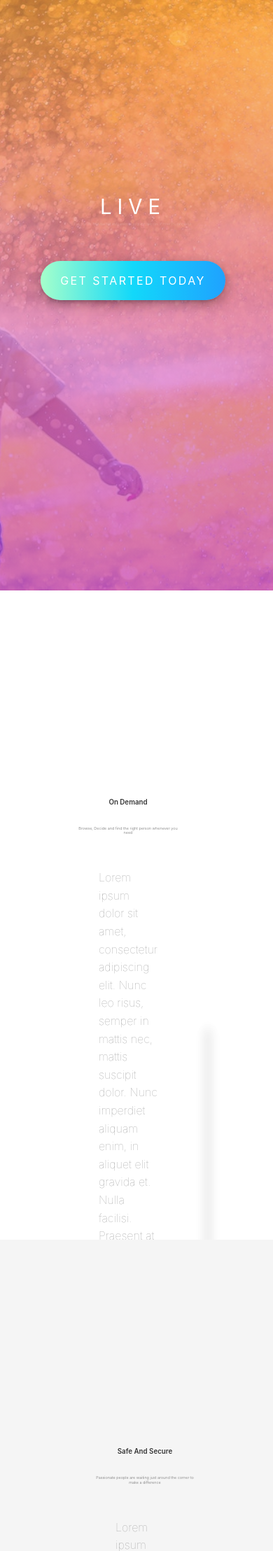
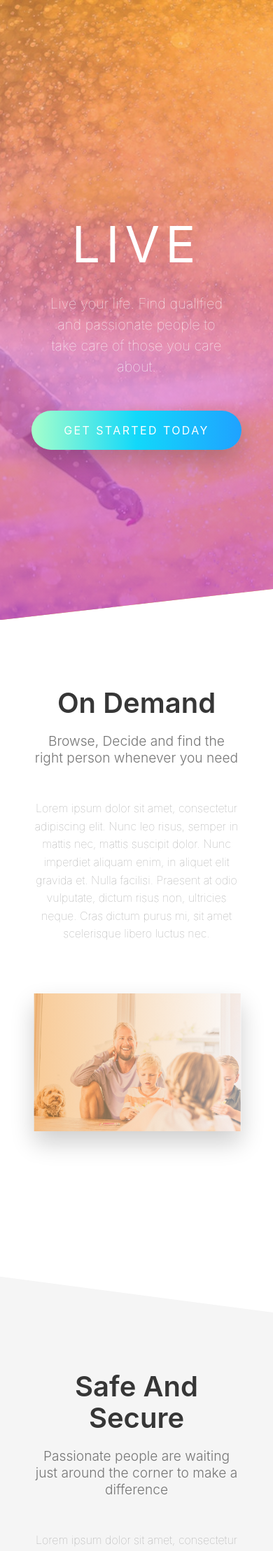
Before and after one commit to sanderhelleso/live, a PHP site: page / in a window 390 px wide. Shown: the top 2217 px of the page at 70% size. Run offline with PHP 8.4, Linux system fonts and the light colour scheme.

Commit message:
finsihed media queries for landing page and added login header to login page containing required style files

```diff
--- a/head/head.php
+++ b/head/head.php
@@ -41,7 +41,7 @@
     <link rel="stylesheet" type="text/css" media="screen" href="./public/css/main.css" />
     <link rel="stylesheet" type="text/css" media="screen" href="./public/css/landing.css" />
 
-    <script src="https://cdn.jsdelivr.net/npm/feather-icons/dist/feather.min.js"></script>
+    <script src="./public/js/navbar.js"></script>
     <script src="./public/js/landing.js"></script>
 
     <title>Home</title>
--- a/head/loginHead.php
+++ b/head/loginHead.php
@@ -36,8 +36,13 @@
 
     <link rel="icon" href="/URL/TO/ICON" type="image/gif" sizes="16x16">
 
+    <link rel="stylesheet" type="text/css" media="screen" href="../public/css/animate.css" />
+    <link rel="stylesheet" type="text/css" media="screen" href="../public/css/bulma.min.css" />
     <link rel="stylesheet" type="text/css" media="screen" href="../public/css/main.css" />
     <link rel="stylesheet" type="text/css" media="screen" href="../public/css/login.css" />
 
+    <script src="https://cdn.jsdelivr.net/npm/feather-icons/dist/feather.min.js"></script>
+    <script src="../public/js/navbar.js"></script>
+
     <title>Login</title>
 </head>
--- a/index.php
+++ b/index.php
@@ -5,8 +5,5 @@
 <?php include("nav/nav.php"); ?>
 <?php include("landing/landing.php"); ?>
 <?php include("footer/footer.php"); ?>
-<script>
-    feather.replace();
-</script>
 </body>
 </html>
--- a/landing/landing.php
+++ b/landing/landing.php
@@ -2,14 +2,14 @@
 <main class="site-content">
     <div id="hero">
         <div id="hero-banner" class="has-text-centered animated fadeIn">
-            <h1>LIVE</h1>
-            <h5>Live your life. Find qualified and passionate people to take care of those you care about.</h5>
-            <a class="button" href="/signup/signup.php">Get started today</a>
+            <h1 class="animated fadeInUp">LIVE</h1>
+            <h5 class="animated fadeIn">Live your life. Find qualified and passionate people to take care of those you care about.</h5>
+            <a class="button animated fadeInDown" href="/signup/signup.php">Get started today</a>
         </div>
     </div>
     <section class="section has-text-centered">
         <div class="container">
-            <div class="columns is-mobile is-centered is-vcentered">
+            <div class="columns is-desktop is-centered is-vcentered">
                 <div class="column">
                 <h2 class="title">On demand</h1>
                     <h5 class="subtitle">
@@ -29,7 +29,7 @@
     </section>
     <section class="section has-text-centered">
         <div class="container">
-            <div class="columns is-mobile is-centered is-vcentered">
+            <div class="columns is-desktop is-centered is-vcentered">
                 <div class="column">
                     <figure class="image figure-overlay figure-overlay-2">
                         <img src="./public/img/landing/section2.jpg" alt="Passionate people are waiting just around the corner to make a difference">
@@ -49,7 +49,7 @@
     </section>
     <section class="section has-text-centered">
         <div class="container">
-            <div class="columns is-mobile is-centered is-vcentered">
+            <div class="columns is-desktop is-centered is-vcentered">
                 <div class="column">
                     <h2 class="title">Help each other</h1>
                     <h5 class="subtitle">
--- a/nav/nav.php
+++ b/nav/nav.php
@@ -3,13 +3,15 @@
 <header>
     <nav id="main-navbar" class="navbar is-fixed-top box" role="navigation" aria-label="main navigation">
         <div class="navbar-brand">
-            <a class="navbar-item" href="/">
-            <span id="navbar-logo">LIVE</span>
+            <a class="navbar-item" href="/"><span id="navbar-logo">LIVE</span></a>
+            <a role="button" class="navbar-burger" data-target="main-navbar-menu" aria-label="menu" aria-expanded="false">
+                <span aria-hidden="true"></span>
+                <span aria-hidden="true"></span>
+                <span aria-hidden="true"></span>
             </a>
         </div>
 
-        <div id="main-navbar-menu" class="navbar-menu">
-
+        <div id="main-navbar-menu" class="navbar-menu animated fadeIn">
             <div class="navbar-end">
                 <div class="navbar-item">
                     <div class="buttons">
--- a/public/css/landing.css
+++ b/public/css/landing.css
@@ -7,8 +7,10 @@
 	background-repeat: no-repeat;
     background-attachment: fixed;
     background-position: center center;
-    min-height: 100vh;
+    min-height: 105vh;
     position: relative;
+    -webkit-clip-path: polygon(0 0, 100% 0, 100% 95%, 0 100%);
+    clip-path: polygon(0 0, 100% 0, 100% 95%, 0 100%);
 }
 
 #hero-banner {
@@ -20,13 +22,13 @@
 }
 
 #hero-banner h1 {
-    font-size: 7.5vw;
+    font-size: 6.5rem;
     letter-spacing: 0.5rem;
 }
 
 #hero-banner h5 {
     opacity: 0.6;
-    font-size: 1.1vw;
+    font-size: 1.15rem;
     max-width: 400px;
     font-weight: 100;
 }
@@ -35,7 +37,8 @@
     margin: 3rem 0;
     padding: 1.75rem;
     min-height: 3rem;
-    min-width: 75%;
+    min-width: 300px;
+    max-width: 350px;
     background: #1FA2FF;  /* fallback for old browsers */
     background: -webkit-linear-gradient(to right, #A6FFCB, #12D8FA, #1FA2FF);  /* Chrome 10-25, Safari 5.1-6 */
     background: linear-gradient(to right, #A6FFCB, #12D8FA, #1FA2FF); /* W3C, IE 10+/ Edge, Firefox 16+, Chrome 26+, Opera 12+, Safari 7+ */
@@ -44,9 +47,13 @@
     text-transform: uppercase;
     letter-spacing: 0.15rem;
     color: #ffffff;
-    -webkit-box-shadow: 0 8px 17px 2px rgba(0,0,0,0.14), 0 3px 14px 2px rgba(0,0,0,0.12), 0 5px 5px -3px rgba(0,0,0,0.2);
-    box-shadow: 0 8px 17px 2px rgba(0,0,0,0.14), 0 3px 14px 2px rgba(0,0,0,0.12), 0 5px 5px -3px rgba(0,0,0,0.2);
+    box-shadow: 0 16px 32px rgba(10, 10, 10, .2);
     font-weight: 400;
+    transition: 0.3s ease-in-out;
+}
+
+#hero-banner a:hover , #get-started-section a:hover {
+    box-shadow: 0 16px 32px rgba(10, 10, 10, .4);
 }
 
 .section {
@@ -58,46 +65,57 @@
 }
 
 .section:nth-child(3) {
+    padding: 9rem 0;
     background-color: #f5f5f5;
+    -webkit-clip-path: polygon(0 1%, 100% 6%, 100% 94%, 0 100%);
+    clip-path: polygon(0 1%, 100% 6%, 100% 94%, 0 100%);
 }
 
 .section .title {
     margin: 7rem 0 3rem 0;
-    font-size: 2.5vw;
+    font-size: 3rem;
     text-transform: capitalize;
 }
 
 .section .subtitle {
     font-weight: 300;
-    font-size: 1.40vw;
+    font-size: 1.25rem;
     max-width: 85%;
     margin: 0 auto;
     color: #757575;
 }
 
+.section .columns .column:nth-child(1) {
+    margin-right: 1.5rem;
+}
+
+.section .columns .column:nth-child(2) {
+    margin-left: 1.5rem;
+}
+
 .section p {
     color: #9e9e9e;
-    margin: 3rem;
+    margin: 2rem;
     font-weight: 100;
     text-align: left;
 }
 
 .section figure {
-    height: 20rem;
     width: 101%;
     -webkit-box-shadow: 0 8px 17px 2px rgba(0,0,0,0.14), 0 3px 14px 2px rgba(0,0,0,0.12), 0 5px 5px -3px rgba(0,0,0,0.2);
-    box-shadow: 0 8px 17px 2px rgba(0,0,0,0.14), 0 3px 14px 2px rgba(0,0,0,0.12), 0 5px 5px -3px rgba(0,0,0,0.2);
+    box-shadow: 0 16px 32px rgba(10, 10, 10, .2);
 }
 
 .section figure img {
-    margin: 4rem 0 2rem 0;
+    margin: 8rem 0 2rem 0;
     height: 100%;
+    width: 101%;
 }
 
 .section .container {
-    max-width: 70%;
+    max-width: 72.5%;
     position: absolute;
-    top: 20%;
+    top: 15%;
     left: 50%;
     transform: translate(-50%);
 }
@@ -113,7 +131,7 @@
     top: 0;
     left: 0;
     height: 100%;
-    width: 100%;
+    width: 100.25%;
 }
 
 .figure-overlay-1::after {
@@ -150,8 +168,162 @@
     min-width: 300px;
 }
 
+#get-started-section .container {
+    top: 22.5%;
+}
+
+
 @media screen and (min-height: 1200px) {
     .section {
         min-height: 80vh;
     }
+
+    #get-started-section {
+        min-height: 50vh;
+    }
 }
+
+@media screen and (min-width: 1600px) {
+
+    #hero-banner h1 {
+        font-size: 8.5rem;
+    }
+
+    #hero-banner h5 {
+        font-size: 1.5rem;
+        max-width: 500px;
+    }
+
+    #hero-banner a, #get-started-section a {
+        font-size: 1.5rem;
+        padding: 2.5rem;
+        min-width: 400px;
+        max-width: 450px;
+    }
+
+    .section p {
+        font-size: 1.2rem;
+    }
+
+    .section .title {
+        font-size: 3.5rem;
+    }
+
+    .section .subtitle {
+        font-size: 1.5rem;
+        margin-bottom: 3rem;
+    }
+}
+
+
+
+@media screen and (max-width: 1100px) {
+
+    .section .columns .column:nth-child(1) {
+        margin-right: 0;
+    }
+
+    .section .columns .column:nth-child(2) {
+        margin-left: 0;
+    }
+
+    #hero-banner {
+        position: relative;
+        top: 35vh;
+        right: 0;
+        max-width: 70%;
+        margin: 0 auto;
+    }
+
+    .section:nth-child(3) .container > .columns {
+        flex-direction: column-reverse;
+        display: flex;
+    }
+
+    .section .container {
+        max-width: 75%;
+        margin: 0;
+        position: relative;
+        top: 5%;
+    }
+
+    .section p {
+        max-width: 85%;
+        margin: 0 auto;
+        text-align: center;
+    }
+
+    .section .title {
+        font-size: 2.5rem;
+        margin: 2rem 0 2.5rem 0;
+    }
+
+    .section .subtitle {
+        font-size: 1.20rem;
+        margin-bottom: 3rem;
+        max-width: 100%;
+    }
+
+    .section figure img {
+        margin: 3rem 0 2rem 0;
+        height: 100%;
+    }
+
+    .section figure {
+        width: 70%;
+        margin: 0 auto;
+    }
+
+    #hero-banner h1 {
+        font-size: 5.5rem;
+        margin-bottom: 1rem;
+    }
+
+    #hero-banner h5 {
+        margin: 0;
+        font-size: 1.3rem;
+        margin: 0 auto;
+        max-width: 75%;
+    }
+}
+
+@media screen and (max-width: 1000px) {
+    .section figure {
+        width: 75%;
+    }
+
+    .section p {
+        max-width: 70%;
+    }
+
+}
+
+@media screen and (max-width: 800px) {
+
+    #hero-banner {
+        max-width: 85%;
+    }
+
+    #hero-banner h1 {
+        font-size: 4.5rem;
+        margin-bottom: 1rem;
+    }
+
+    #hero-banner h5 {
+        font-size: 1.25rem;
+    }
+
+    .section figure {
+        width: 101%;
+        margin: 0 auto;
+    }
+
+    .section .title {
+        margin: 0 0 2.5rem 0;
+    }
+
+    .section p {
+        max-width: 100%;
+        margin: 0;
+    }
+}
--- a/public/css/main.css
+++ b/public/css/main.css
@@ -7,6 +7,10 @@
           -ms-user-select: none; /* Internet Explorer/Edge */
               user-select: none; /* Non-prefixed version, currently
                                     supported by Chrome and Opera */
+}
+
+body {
+    overflow-x: hidden;
 }
 
 p {
@@ -30,6 +34,17 @@ p {
 #navbar-logo {
     font-size: 2rem;
     letter-spacing: 0.25rem;
+    margin-left: 1rem;
+}
+
+.navbar-brand a:hover {
+    color: #4a4a4a;
+}
+
+#main-navbar-menu .button {
+    margin-right: 1rem;
+    letter-spacing: 1px;
+    text-transform: capitalize;
 }
 
 .footer {
--- a/public/js/landing.js
+++ b/public/js/landing.js
@@ -13,7 +13,7 @@ function scrollSpy() {
 
     // fade in elements when scrolled past
     Array.from(document.querySelectorAll('.section')).forEach(section => {
-        if (window.scrollY > (section.offsetTop - 300)) {
+        if (window.scrollY > (section.offsetTop - 400)) {
             section.style.opacity = '1';
         }
     });
--- /dev/null
+++ b/public/js/navbar.js
@@ -0,0 +1,15 @@
+document.addEventListener('DOMContentLoaded', () => {
+
+    // Get "navbar-burger" element
+    const navbarBurger = document.querySelector('.navbar-burger');
+    navbarBurger.addEventListener('click', () => {
+
+        // Get the target from the "data-target" attribute
+        const target = document.getElementById(navbarBurger.dataset.target);
+
+        // Toggle the "is-active" class on both the "navbar-burger" and the "navbar-menu"
+        navbarBurger.classList.toggle('is-active');
+        target.classList.toggle('is-active');
+    });
+
+});
```
Also changed, not shown: login/login.php (+10 -5 lines).
